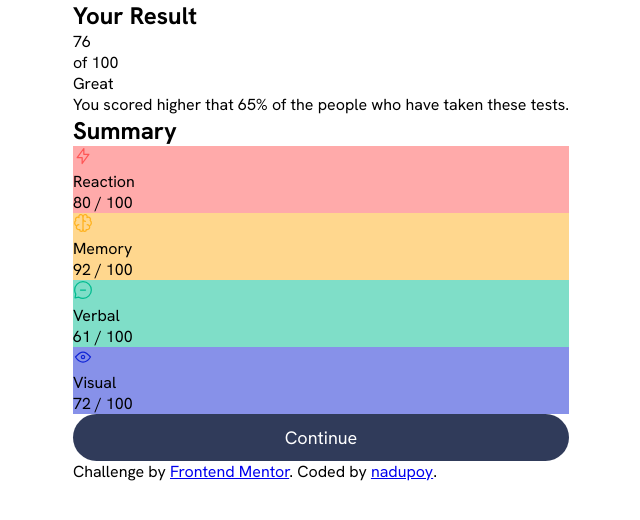
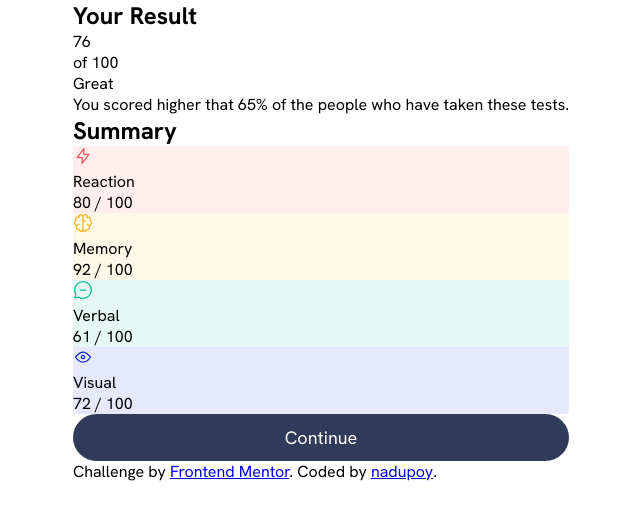
Before and after one commit to nadupoy/Frontend-Mentor---Results-Summary-Component-Angular-, an Angular app: page / in a window 1280 px wide. Shown: the top 520 px of the page, without its empty margins (319-959 px from the left). Built offline with nearby package versions, Linux system fonts and the light colour scheme.

Commit message:
Added 'color' property & values to objects in 'data'. Changed values of 'backgroundColor' property in objects in 'data'.

```diff
--- a/src/app/score/score.component.ts
+++ b/src/app/score/score.component.ts
@@ -13,25 +13,29 @@ export class ScoreComponent {
       category: 'Reaction',
       score: 80,
       icon: 'images/icon-reaction.svg',
-      backgroundColor: 'hsla(0, 100%, 67%, 0.5)',
+      backgroundColor: 'hsla(0, 100%, 67%, 0.1)',
+      color: 'hsl(0, 100%, 67%)',
     },
     {
       category: 'Memory',
       score: 92,
       icon: 'images/icon-memory.svg',
-      backgroundColor: 'hsla(39, 100%, 56%, 0.5)',
+      backgroundColor: 'hsla(39, 100%, 56%, 0.1)',
+      color: 'hsl(39, 100%, 56%)',
     },
     {
       category: 'Verbal',
       score: 61,
       icon: 'images/icon-verbal.svg',
-      backgroundColor: 'hsla(166, 100%, 37%, 0.5)',
+      backgroundColor: 'hsla(166, 100%, 37%, 0.1)',
+      color: 'hsl(166, 100%, 37%)',
     },
     {
       category: 'Visual',
       score: 72,
       icon: 'images/icon-visual.svg',
-      backgroundColor: 'hsla(234, 85%, 45%, 0.5)',
+      backgroundColor: 'hsla(234, 85%, 45%, 0.1)',
+      color: 'hsl(234, 85%, 45%)',
     },
   ];
 }
```
